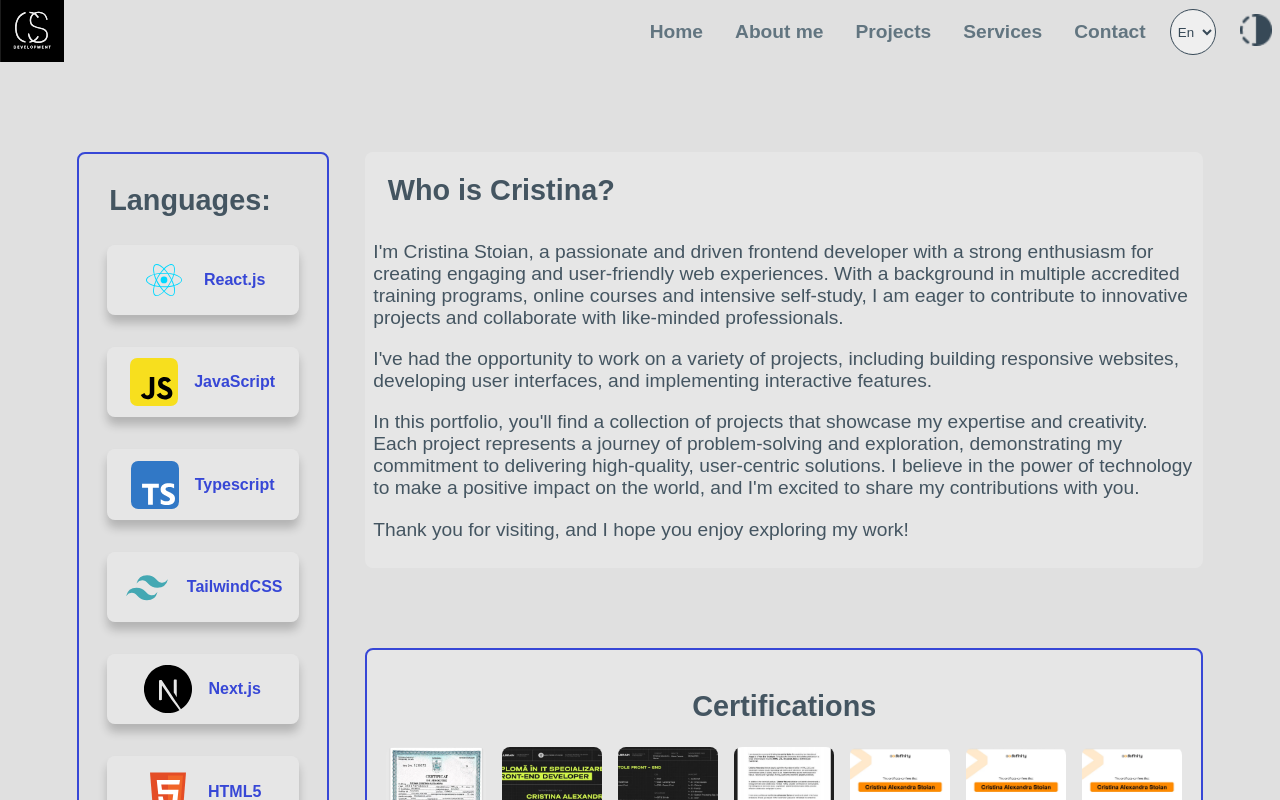
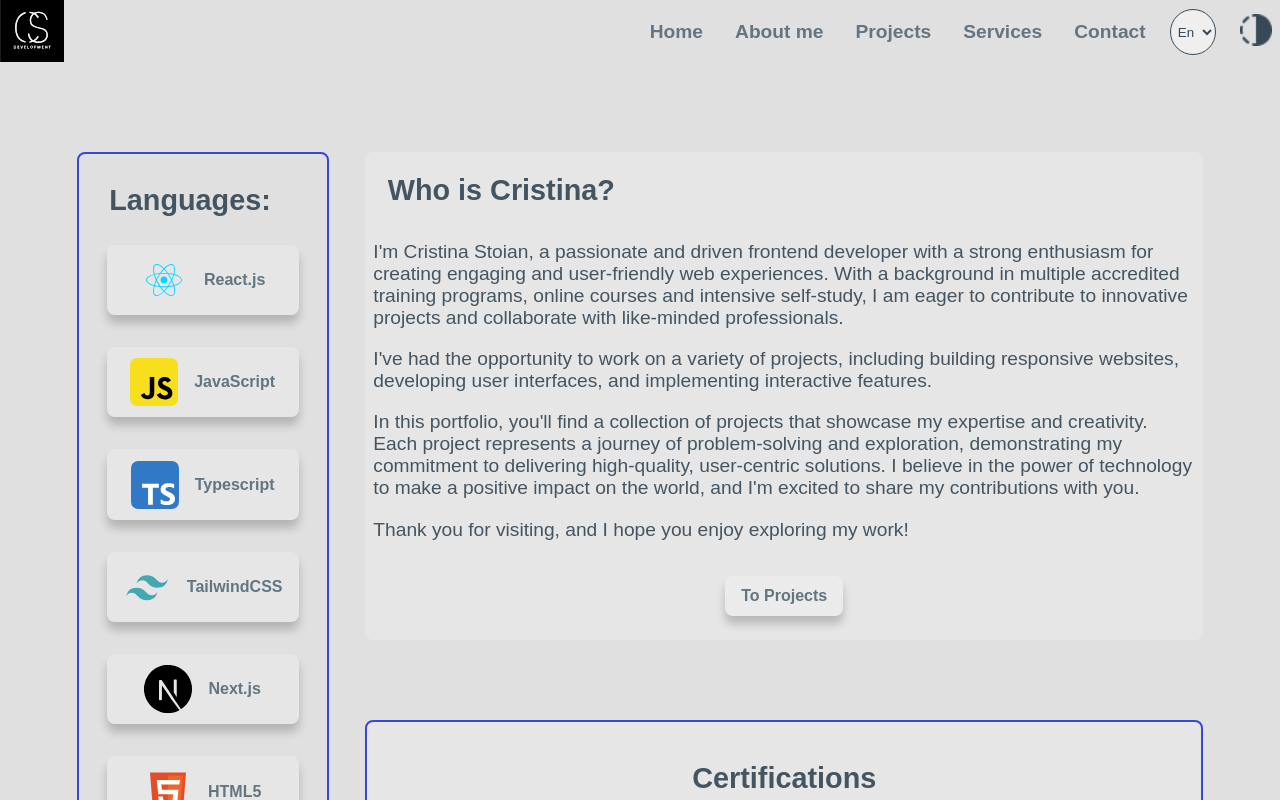
Before and after one commit to CristinaSt86/Portfolio, a React (Create React App) app: page /about in a window 1280 px wide. Shown: the top 800 px of the page. Built offline with nearby package versions, Linux system fonts and the light colour scheme.

Commit message:
Add to projects call to action button in About Page. Update the json files accodingly. Change GoToGithub button text color for test.

```diff
--- a/src/components/GoToGithub/GoToGithub.module.css
+++ b/src/components/GoToGithub/GoToGithub.module.css
@@ -1,7 +1,7 @@
 .Link {
   cursor: pointer;
   text-decoration: none;
-  color: #3747d6;
+  color: #627580;
   padding: 0.7rem 1rem;
   border-radius: 0.5rem;
   font-weight: 600;
--- a/src/components/LightboxGallery/LightboxGallery.jsx
+++ b/src/components/LightboxGallery/LightboxGallery.jsx
@@ -50,3 +50,5 @@ export const LightboxGallery = ({ images }) => {
     </div>
   );
 };
+
+export default LightboxGallery;
--- a/src/components/ParagraphNight/ParagraphNight.module.css
+++ b/src/components/ParagraphNight/ParagraphNight.module.css
@@ -2,4 +2,5 @@
     background: rgba(0, 0, 0, 0.2);
     padding: 0.5rem 1rem;
     border-radius: 0.5rem;
+
 }
--- a/src/locales/de.json
+++ b/src/locales/de.json
@@ -47,7 +47,8 @@
       "Ich hatte die Gelegenheit, an einer Vielzahl von Projekten zu arbeiten, darunter das Erstellen responsiver Websites, Entwicklung von Benutzeroberflächen und die Implementierung interaktiver Funktionen.",
       "In diesem Portfolio finden Sie eine Sammlung von Projekten, die meine Expertise und Kreativität zeigen. Jedes Projekt stellt eine Reise des Problemlösens und der Exploration dar und zeigt mein Engagement, qualitativ hochwertige, benutzerzentrierte Lösungen zu liefern. Ich glaube an die Kraft der Technologie, eine positive Auswirkung auf die Welt zu haben, und ich freue mich, meine Beiträge mit Ihnen zu teilen.",
       "Vielen Dank für Ihren Besuch, und ich hoffe, Sie genießen es, meine Arbeit zu erkunden!"
-    ]
+    ],
+    "toProjects": "Zu Projekten"
   },
   "projectsPage": {
     "projects": [
--- a/src/locales/en.json
+++ b/src/locales/en.json
@@ -48,7 +48,8 @@
       "I've had the opportunity to work on a variety of projects, including building responsive websites, developing user interfaces, and implementing interactive features.",
       "In this portfolio, you'll find a collection of projects that showcase my expertise and creativity. Each project represents a journey of problem-solving and exploration, demonstrating my commitment to delivering high-quality, user-centric solutions. I believe in the power of technology to make a positive impact on the world, and I'm excited to share my contributions with you.",
       "Thank you for visiting, and I hope you enjoy exploring my work!"
-    ]
+    ],
+    "toProjects": "To Projects"
   },
   "projectsPage": {
     "projects": [
--- a/src/locales/ro.json
+++ b/src/locales/ro.json
@@ -47,7 +47,8 @@
       "Am avut ocazia să lucrez la o varietate de proiecte, incluzând crearea de site-uri web responsive, dezvoltarea de interfețe utilizator și implementarea de caracteristici interactive.",
       "În acest portofoliu, veți găsi o colecție de proiecte care îmi ilustrează expertiza și creativitatea. Fiecare proiect reprezintă o călătorie de rezolvare a problemelor și explorare, demonstrând angajamentul meu de a livra soluții de calitate înaltă, centrate pe utilizator. Cred în puterea tehnologiei de a avea un impact pozitiv asupra lumii, și sunt entuziasmată să împărtășesc contribuțiile mele cu voi.",
       "Vă mulțumesc pentru vizită și sper să vă bucurați explorând lucrările mele!"
-    ]
+    ],
+    "toProjects": "Către Proiecte"
   },
   "projectsPage": {
     "projects": [
@@ -131,7 +132,7 @@
     "outcome": "Proiectul nu numai că a îmbunătățit semnificativ performanța Jogga.ro, dar mi-a și extins substanțial expertiza în Next.js și React, oferindu-mi experiență valoroasă în tehnologiile de dezvoltare web de ultimă oră. Aceasta m-a echipat pentru provocări mai complexe în proiectele viitoare."
   },
   "goToGithub": {
-    "linkText": "Catre GitHub"
+    "linkText": "Către GitHub"
   },
   "loadingMessage": "Portofoliul Cristinei este în curs de încărcare. Vă invităm să-l explorați!",
   "footerText": "© 2024 CS Development.",
--- a/src/pages/AboutPage/AboutPage.jsx
+++ b/src/pages/AboutPage/AboutPage.jsx
@@ -144,7 +144,7 @@ const AboutPage = () => {
         </script>
       </Helmet>
       <div className={css.mainContainer}>
-      <aside className={css.aside}>
+        <aside className={css.aside}>
           <div>
             <h2 className={css.skills}>{t("aboutPage.skillsHeader")}</h2>
             <ul className={css.ulist}>
@@ -176,6 +176,14 @@ const AboutPage = () => {
                 )
               )}
             </ParagraphNight>
+            <div className={css.btnContainer}>
+              <GoToGithub
+                to="/projects"
+                text={t("aboutPage.toProjects")}
+                target="_self"
+                additionalClasses={css.toProjects}
+              />
+            </div>
           </div>
           <div className={css.certificationsContainer}>
             <h2>{t("aboutPage.certificationsHeader")}</h2>
--- a/src/pages/AboutPage/AboutPage.module.css
+++ b/src/pages/AboutPage/AboutPage.module.css
@@ -69,6 +69,14 @@
   width: auto;
   padding: 0.5rem;
   margin: 0.4rem;
+}
+
+.btnContainer {
+  display: flex;
+  justify-content: center;
+  align-items: center;
+  margin: 1rem 0 ;
+  width:100%;
 }
 
 .certificationsContainer {
```
